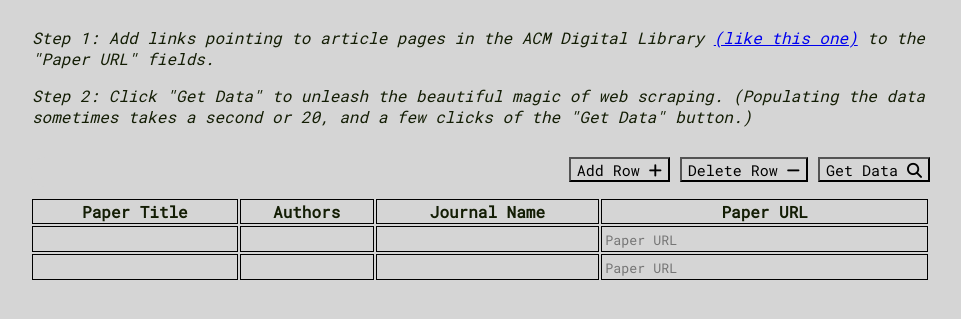
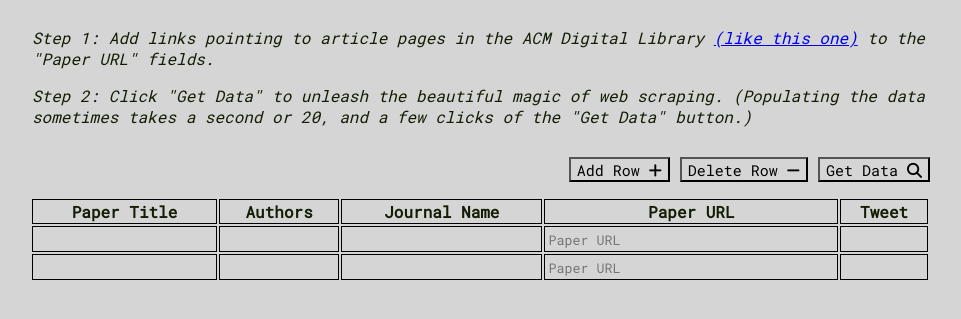
Before and after one commit to sean-p-ryan/paper-scraper-2.0, a website: page public/index.html in a window 1280 px wide. Shown: the part 139-458 px from the top of the page, without its empty margins (160-1121 px from the left). Drawn offline with Linux system fonts and the light colour scheme.

Commit message:
trying to get tweets into UI

```diff
--- a/public/index.html
+++ b/public/index.html
@@ -37,6 +37,7 @@
                             <th>Authors</th>
                             <th>Journal Name</th>
                             <th>Paper URL</th>
+                            <th>Tweet</th>
                         </tr>
                     </thead>
                     <tr>
@@ -46,6 +47,7 @@
                         <td>
                             <input type="text" class="paper-url" placeholder="Paper URL">
                         </td>
+                        <td class="tweet"></td>
                     </tr>
                     <tr>
                         <td class="paper-title"></td>
@@ -54,6 +56,7 @@
                         <td>
                             <input type="text" class="paper-url" placeholder="Paper URL">
                         </td>
+                        <td class="tweet"></td>
                     </tr>
                 </table>
             </div>
--- a/server.js
+++ b/server.js
@@ -49,6 +49,9 @@ app.post('/data/retrieve', (req, res) => {
             // Push journal into paper array
             paper.push(cheerio('table.medium-text:nth-child(4) > tbody:nth-child(1) > tr:nth-child(1) > td:nth-child(1) > table:nth-child(1) > tbody:nth-child(1) > tr:nth-child(4) > td:nth-child(1)', html).text())
 
+            // Push full pdf URL into paper array
+            paper.push(cheerio('#divmain > table:nth-child(2) > tbody:nth-child(2) > tr:nth-child(1) > td:nth-child(1) > table:nth-child(1) > tbody:nth-child(2) > tr:nth-child(1) > td:nth-child(2) > a:nth-child(2)', html).attr('href'));
+
             papers.push(paper);
             console.log("Here's paper " + paper)
             console.log("Here's papers array " + papers)
```
